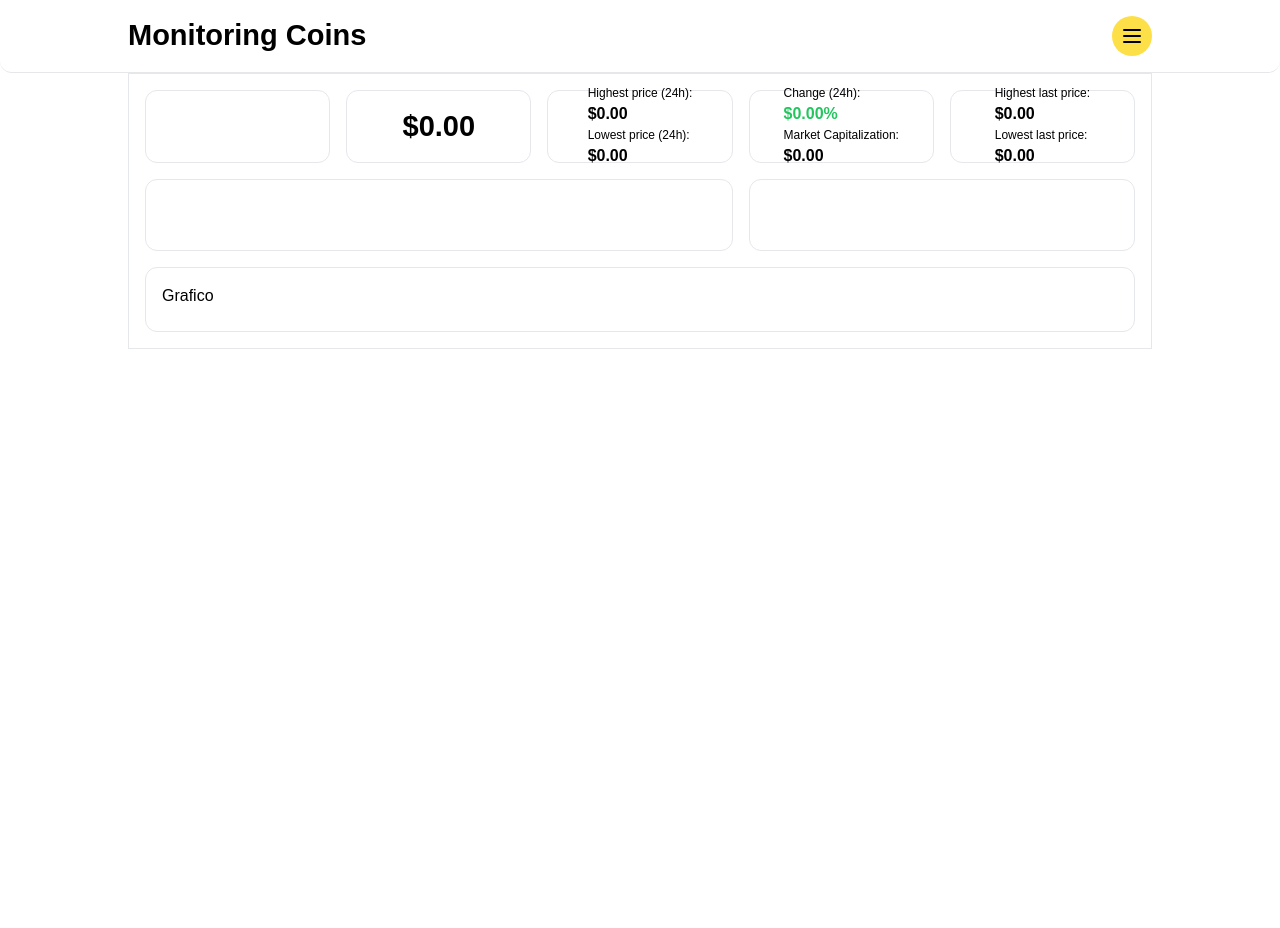
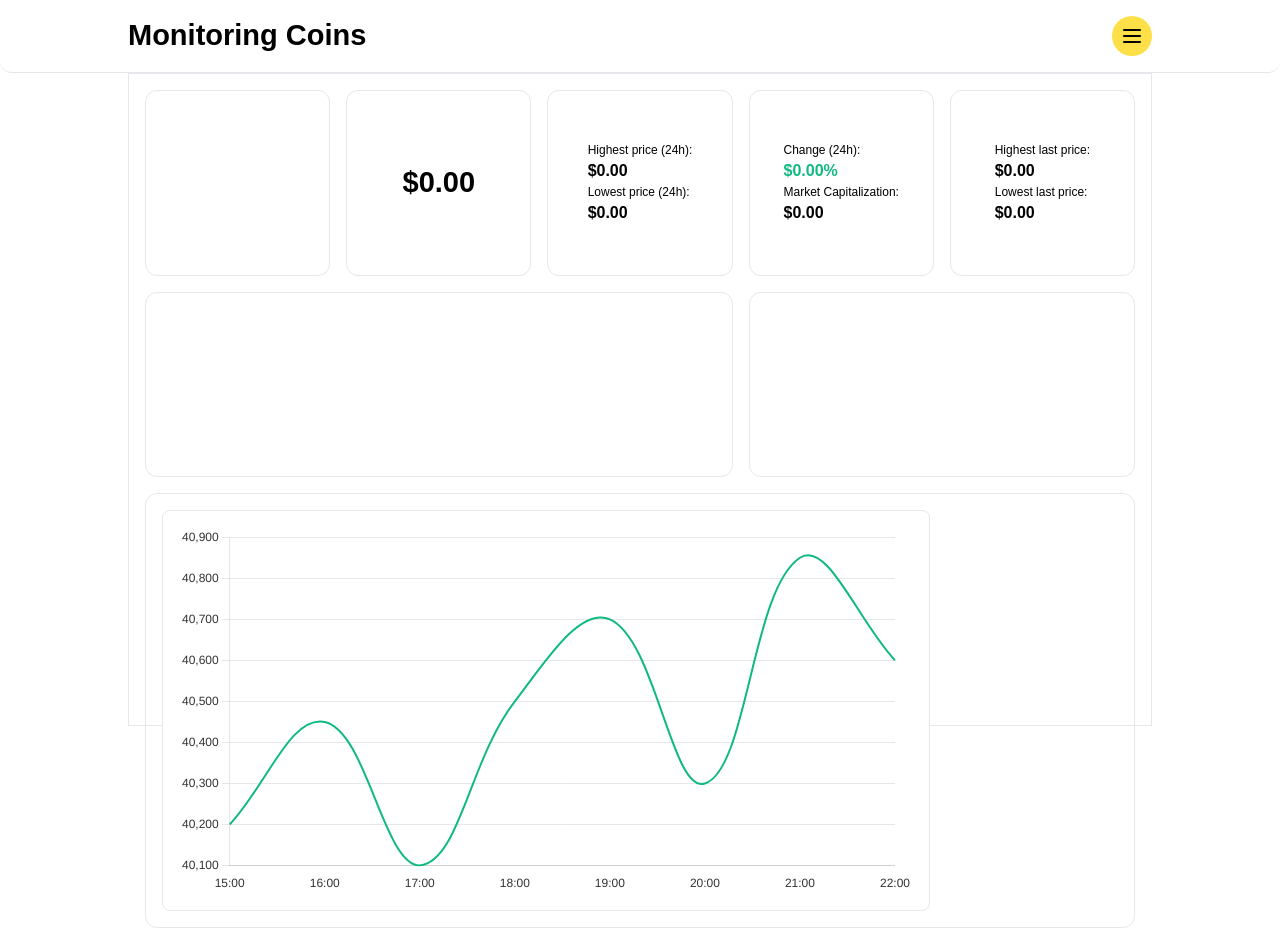
Before and after one commit to jessicapinheiro-s/coin-monitoring, a React (Vite) app: page /Coin-Info-Page in a window 1280 px wide. Before the commit the page ends 800 px from the top, so only its background shows below. Built offline with nearby package versions, Linux system fonts and the light colour scheme; the HTML template or start-up script is replaced by a standard one; what ag-grid-community would draw is missing.

Commit message:
Inserindo grafico para monitoramento do preço nas ultimas 8 horas

```diff
--- a/package.json
+++ b/package.json
@@ -11,9 +11,11 @@
   },
   "dependencies": {
     "ag-grid-react": "^33.1.1",
+    "chart.js": "^4.4.8",
     "lucide-react": "^0.475.0",
     "motion": "^12.4.7",
     "react": "^19.0.0",
+    "react-chartjs-2": "^5.3.0",
     "react-dom": "^19.0.0",
     "react-router-dom": "^7.2.0"
   },
--- a/src/pages/Coin-Info-Page.tsx
+++ b/src/pages/Coin-Info-Page.tsx
@@ -3,6 +3,8 @@ import Header from "../components/Header";
 import { useEffect, useState } from "react";
 import { getCoinInfoById } from "../api-coin-gecko/api-requests";
 import { CoinInfoProps } from "../types/coinsTypes";
+import { Line } from 'react-chartjs-2';
+import { Chart, registerables } from 'chart.js';
 
 
 
@@ -10,6 +12,11 @@ export default function CoinInfoPage() {
   const [paramsSearch] = useSearchParams();
   const idItem = paramsSearch.get("id");
   const [infoThisCoin, setThisCoinInfo] = useState<CoinInfoProps | undefined>();
+
+  Chart.register(...registerables);
+
+  const defineColorChangePricePercentage = (infoThisCoin?.market_data?.price_change_percentage_24h ?? 0).toString().includes('-') ? 'text-[#ef4444]' : 'text-[#10B981]';
+  const defineColorChangePricePercentageGra = (infoThisCoin?.market_data?.price_change_percentage_24h ?? 0).toString().includes('-') ? '#ef4444' : '#10B981';
 
   const itemInfo = async () => {
     if (idItem) {
@@ -21,6 +28,19 @@ export default function CoinInfoPage() {
     itemInfo();
   }, [])
 
+  const dataLabels = (lastHoursQtd: number) => {
+    const nowDate = new Date();
+    let count: number = 0;
+    const arrHoursInfo: string[] = [];
+    do {
+      const hours: string = (nowDate.getHours() - count).toString().length === 1 ? `0${nowDate.getHours() - count}:00` : `${nowDate.getHours() - count}:00`;
+      arrHoursInfo.push(hours);
+      count += 1;
+    } while (count !== lastHoursQtd);
+
+    return arrHoursInfo.reverse();
+  };
+
   const formatToCurrency = (value: number) => {
     return new Intl.NumberFormat('en-US', {
       style: 'currency',
@@ -30,7 +50,37 @@ export default function CoinInfoPage() {
     }).format(value);
   };
 
-  const defineColorChangePricePercentage = (infoThisCoin?.market_data?.price_change_percentage_24h ?? 0).toString().includes('-') ? 'text-red-500' : 'text-green-500';
+  const data = {
+    labels: dataLabels(8),
+    datasets: [
+      {
+        label: 'Preço da moeda em questão',
+        data: [40200, 40450, 40100, 40500, 40700, 40300, 40850, 40600],
+        borderColor: defineColorChangePricePercentageGra, // Verde fluorescente (estilo cripto)
+        borderWidth: 2,
+        tension: 0.4, // Deixa a linha mais suave
+        pointRadius: 0, // Remove os pontos dos dados
+      },
+    ],
+  };
+
+  const options = {
+    responsive: true,
+    plugins: {
+      legend: { display: false }, // Remove a legenda
+    },
+    scales: {
+      x: {
+        grid: { display: false }, // Remove linhas verticais
+        ticks: { color: '#323232' }, // Cor do texto no eixo X
+      },
+      y: {
+        grid: { color: '#e5e7eb' }, // Linhas horizontais mais sutis
+        ticks: { color: '#323232' }, // Cor do texto no eixo Y
+      },
+    },
+  };
+
   return (
     <div className="w-full h-screen flex flex-col">
       <Header />
@@ -120,7 +170,9 @@ export default function CoinInfoPage() {
 
             {/* 🔥 Última linha ocupando 2 colunas no mobile */}
             <div className="p-4 rounded-xl border col-span-2 md:col-span-3 lg:col-span-5">
-              Grafico
+              <div className="w-full max-w-3xl p-4 bg-white rounded-lg border">
+                <Line data={data} options={options} />
+              </div>
             </div>
           </div>
         </div>
```
Also changed, not shown: 1 other file (tests, documents, lock files or other folders).
